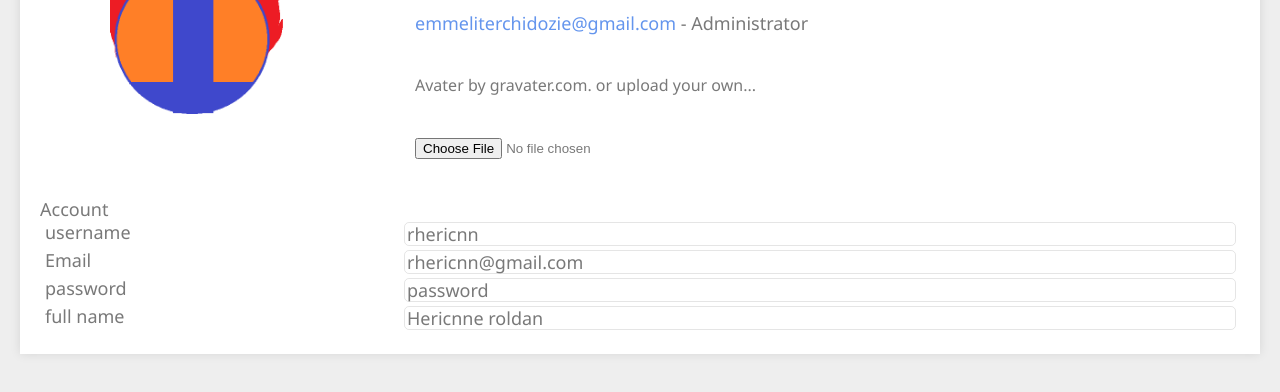
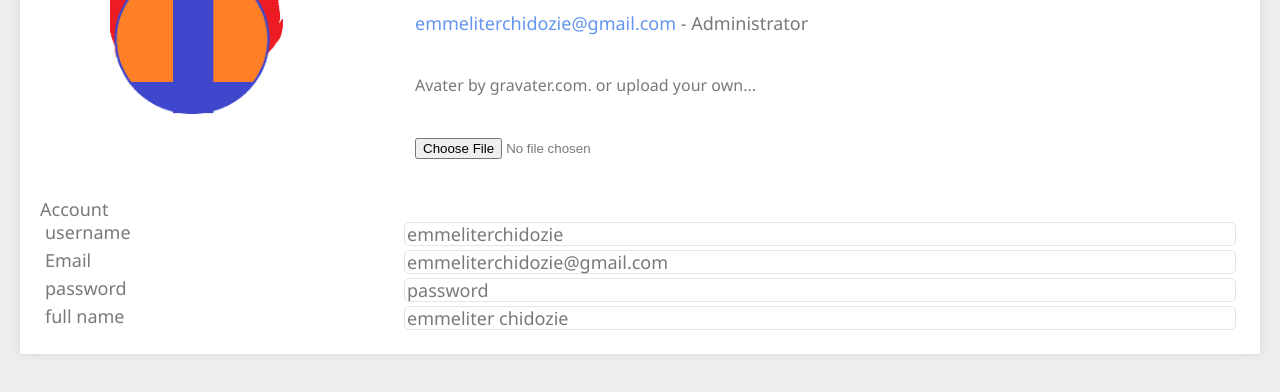
Before and after one commit to IMMArokz/profile, a plain HTML site: page index.html in a window 1280 px wide. Shown: the part 140-532 px from the top of the page. Drawn offline with Linux system fonts and the light colour scheme.

Commit message:
Update index.html

```diff
--- a/index.html
+++ b/index.html
@@ -32,10 +32,10 @@
         </div>
 
         <div class="right">
-            <p class="values">rhericnn</p>
-            <p class="values">rhericnn@gmail.com</p>
+            <p class="values">emmeliterchidozie</p>
+            <p class="values">emmeliterchidozie@gmail.com</p>
             <p class="values">password</p>
-            <p class="values">Hericnne roldan</p>
+            <p class="values">emmeliter chidozie</p>
         </div>
     </div>
 
```
